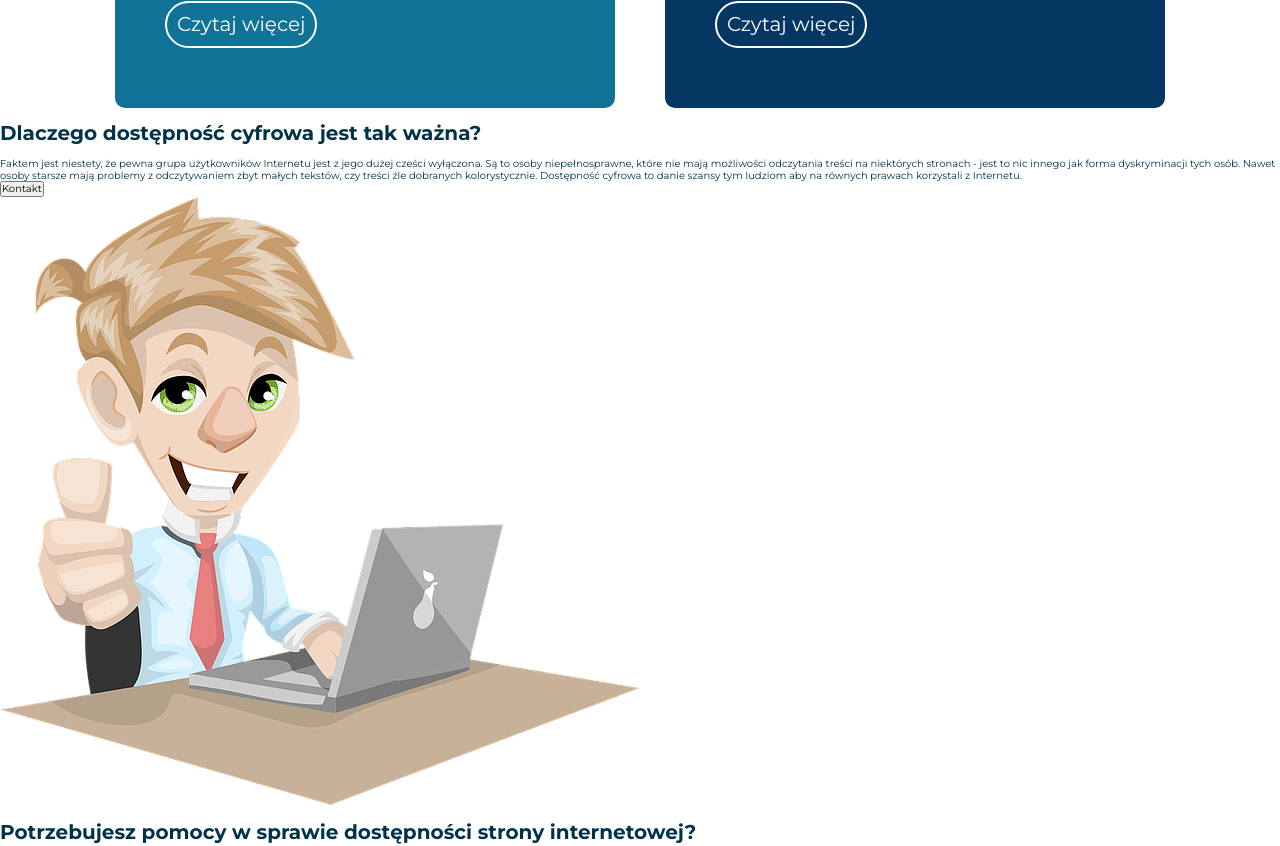
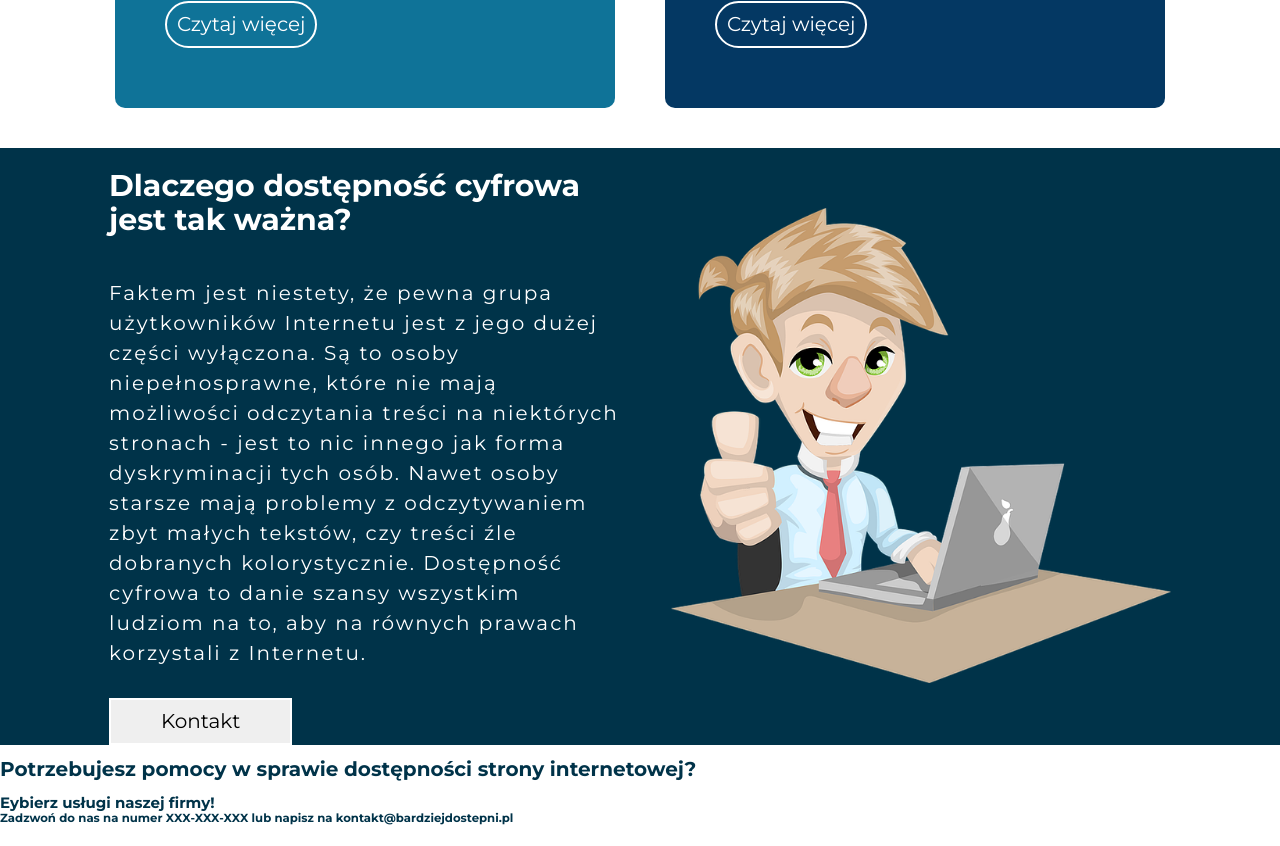
Before and after one commit to krukaleksander/dostepnosc, a React (Create React App) app: page / in a window 1280 px wide. Shown: the part 1040-1886 px from the top of the page. Built offline with nearby package versions, Linux system fonts and the light colour scheme.

Commit message:
home contact ok

```diff
--- a/src/components/HomeContact.jsx
+++ b/src/components/HomeContact.jsx
@@ -8,12 +8,12 @@ function HomeContact() {
         <h1>Dlaczego dostępność cyfrowa jest tak ważna?</h1>
         <p>
           Faktem jest niestety, że pewna grupa użytkowników Internetu jest z
-          jego dużej cześci wyłączona. Są to osoby niepełnosprawne, które nie
+          jego dużej części wyłączona. Są to osoby niepełnosprawne, które nie
           mają możliwości odczytania treści na niektórych stronach - jest to nic
           innego jak forma dyskryminacji tych osób. Nawet osoby starsze mają
           problemy z odczytywaniem zbyt małych tekstów, czy treści źle dobranych
-          kolorystycznie. Dostępność cyfrowa to danie szansy tym ludziom aby na
-          równych prawach korzystali z Internetu.
+          kolorystycznie. Dostępność cyfrowa to danie szansy wszystkim ludziom
+          na to, aby na równych prawach korzystali z Internetu.
         </p>
         <button>Kontakt</button>
       </div>
--- /dev/null
+++ b/src/sass/_HomeContact.scss
@@ -0,0 +1,34 @@
+.home-contact {
+  margin-top: 40px;
+  background-color: #003349;
+  color: white;
+  @include flex;
+  gap: 50px;
+  &__text {
+    flex-basis: 40%;
+    h1 {
+      font-size: 3rem;
+      margin-bottom: 40px;
+    }
+    p {
+      font-size: 2rem;
+      line-height: 150%;
+      letter-spacing: 2px;
+    }
+  }
+  img {
+    max-width: 500px;
+  }
+  button {
+    margin-top: 30px;
+    font-size: 2rem;
+    padding: 10px 50px;
+    border: 2px solid white;
+    cursor: pointer;
+    transition: 0.3s;
+    &:hover {
+      background-color: transparent;
+      color: White;
+    }
+  }
+}
--- a/src/sass/main.scss
+++ b/src/sass/main.scss
@@ -3,3 +3,4 @@
 @import "./Menu";
 @import "./HomeBanner";
 @import "./HomeLinks";
+@import "./HomeContact";
```
Also changed, not shown: src/css/main.min.css, 1 other file (tests, documents, lock files or other folders).
